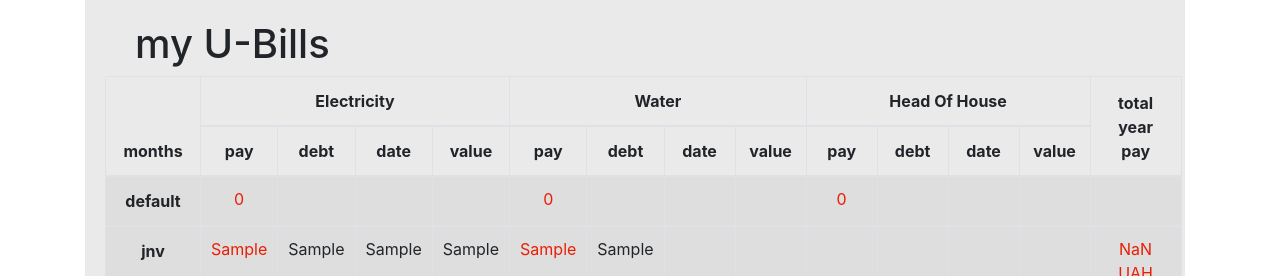
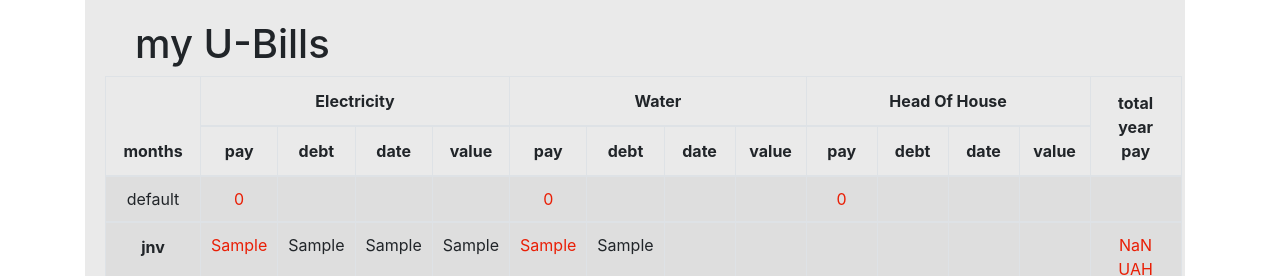
Before and after one commit to sovsianykov/u-bills, a React (Create React App) app: page / in a window 1280 px wide. Both pictures are taken after typing "Sample", "Sample", "Sample", "Sample", "Sample", "Sample" into the empty fields and a click on the button "SAVE THE MONTH". Shown: the top 276 px of the page. Built offline with nearby package versions, Linux system fonts and the light colour scheme.

Commit message:
Revert "new year 4"
This reverts commit 928cb47e48c7d18335992d83b181cedd49318053.

```diff
--- a/src/Components/MonthItems/ArrayOfAllMonthes/ArrayOfAllMonths.js
+++ b/src/Components/MonthItems/ArrayOfAllMonthes/ArrayOfAllMonths.js
@@ -4,7 +4,7 @@ import Aoux from "../../../Houk/Aoux";
 const ArrayOfAllMonths = (props) => (
   <Aoux>
     <tr>
-      <th>{props.name}</th>
+      <td>{props.name}</td>
       <td className='pay'>{props.elPay} </td>
       <td>{props.elDebt}</td>
       <td>{props.elDate}</td>
--- a/src/Components/Year/Year.js
+++ b/src/Components/Year/Year.js
@@ -102,7 +102,7 @@ class Year extends Component {
               <th colSpan="4">Electricity</th>
               <th colSpan="4">Water</th>
               <th colSpan="4">Head Of House</th>
-              <th rowSpan="10">total year pay</th>
+              <th rowSpan="2">total year pay</th>
             </tr>
 
             <tr>
```
Also changed, not shown: 1 other file (tests, documents, lock files or other folders).
